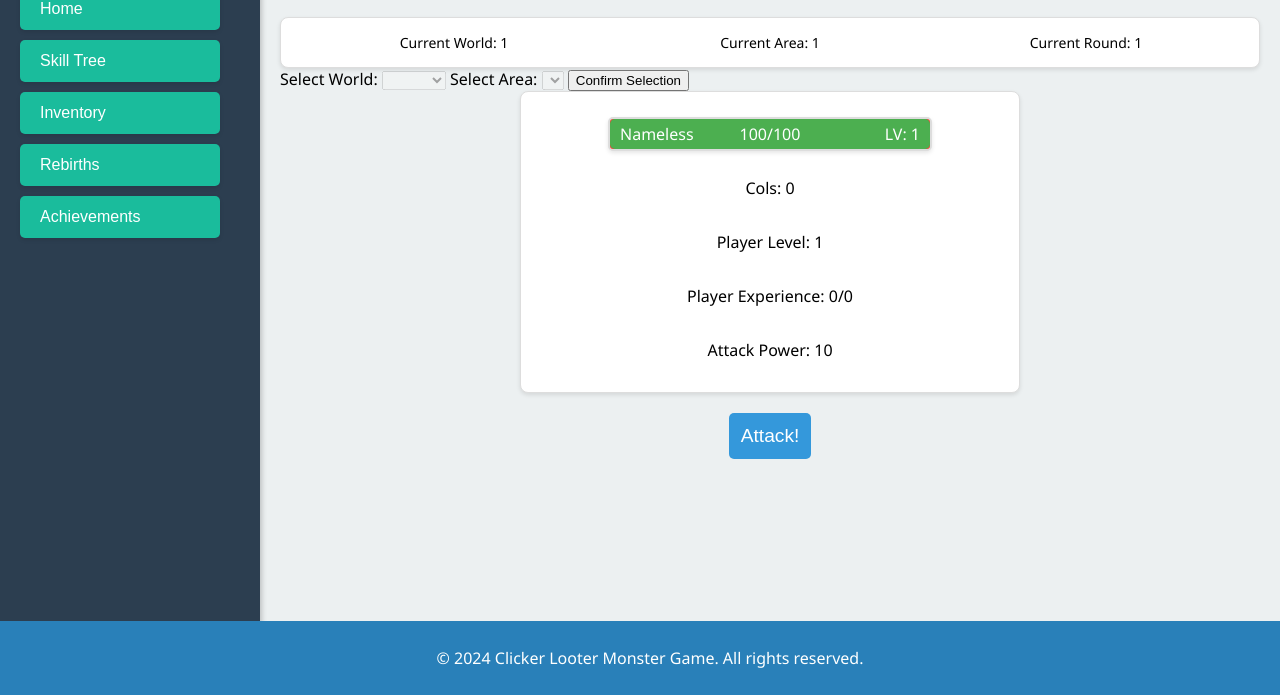
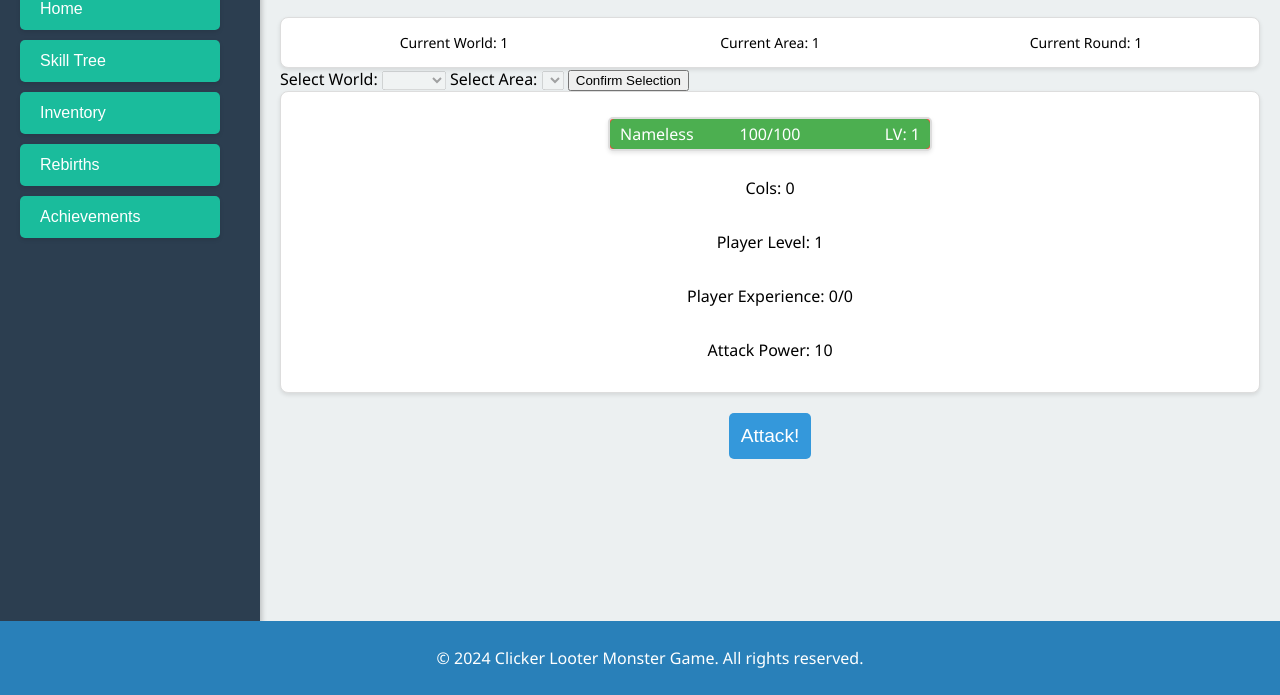
Before and after one commit to JaSperryTech/MMOLRPG, a plain HTML site: page index.html in a window 1280 px wide. Shown: the part 105-800 px from the top of the page. Drawn offline with Linux system fonts and the light colour scheme.

Commit message:
V:1.0.2 UI Update

```diff
--- a/styles.css
+++ b/styles.css
@@ -144,12 +144,11 @@ body {
   display: flex;
   flex-direction: column;
   width: 100%; /* Ensure it takes full width of its container */
-  max-width: 1200px; /* Constrain width to a max value */
+
 }
 
 #main-content section {
   width: 100%; /* Full width within the container */
-  max-width: 1200px; /* Ensure it doesn't exceed this width */
   margin: 20px auto; /* Center the section horizontally */
   box-sizing: border-box;
 }
@@ -219,7 +218,6 @@ section h2 {
   background-color: #fff;
   box-shadow: 0 2px 4px var(--shadow-color);
   width: 100%;
-  max-width: 500px; /* Ensure it fits well within the container */
   box-sizing: border-box;
   display: flex;
   flex-direction: column;
```
